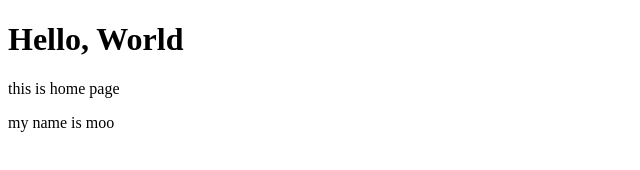
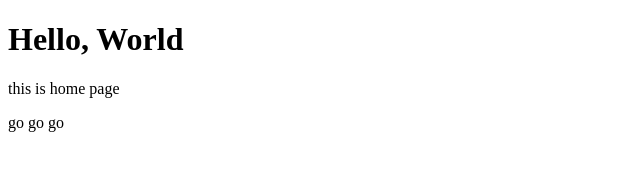
Before and after one commit to nattawanphannawut/learn-git, a plain HTML site: page index.html in a window 1280 px wide. Shown: the full height of the page, 0-640 px from the left. Drawn offline with Linux system fonts and the light colour scheme.

Commit message:
add featur

```diff
--- a/index.html
+++ b/index.html
@@ -8,6 +8,6 @@
 <body>
     <h1>Hello, World</h1>
     <p>this is home page</p>
-    <p>my name is moo</p>
+    <p>go go go</p>
 </body>
 </html>
```
